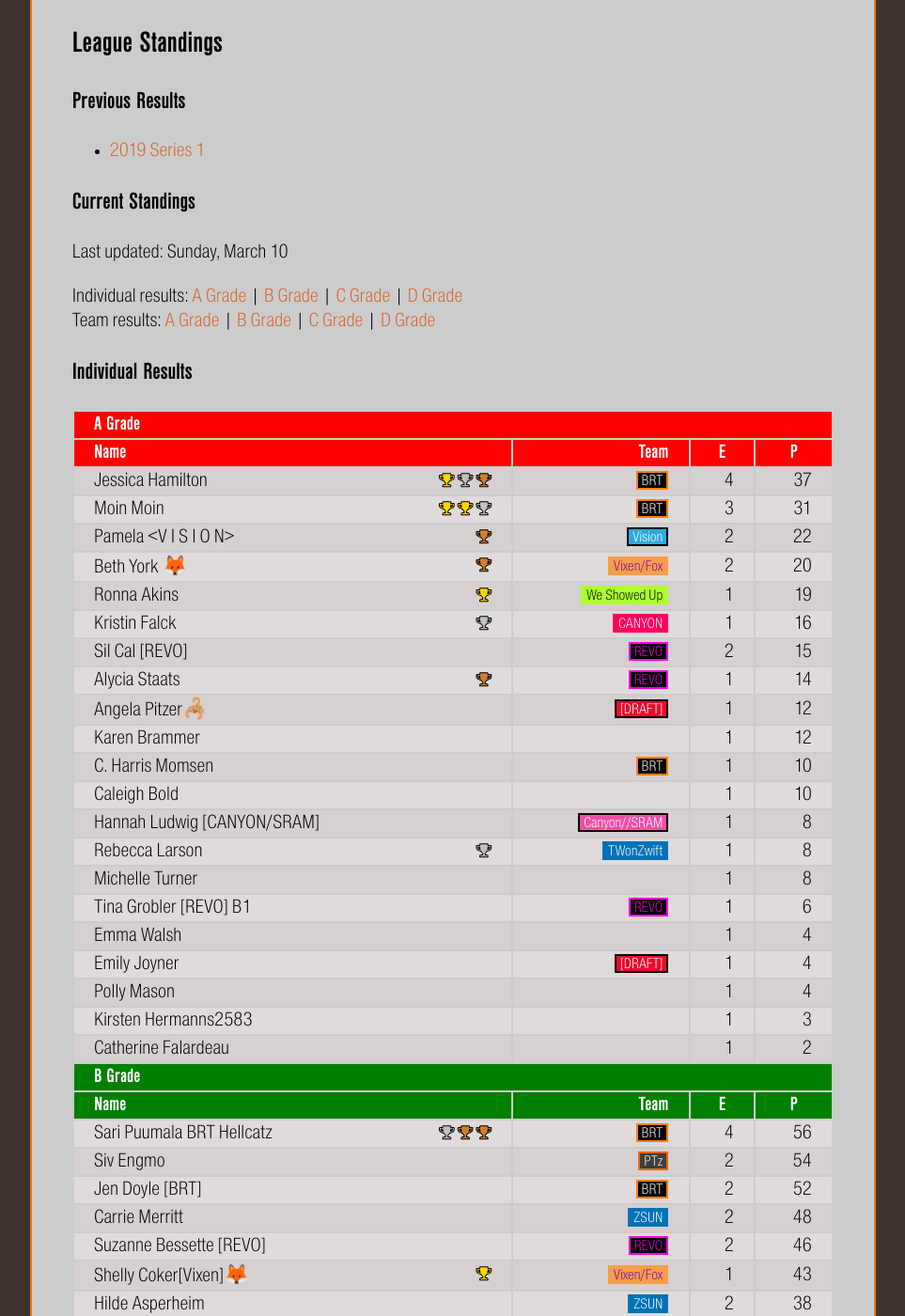
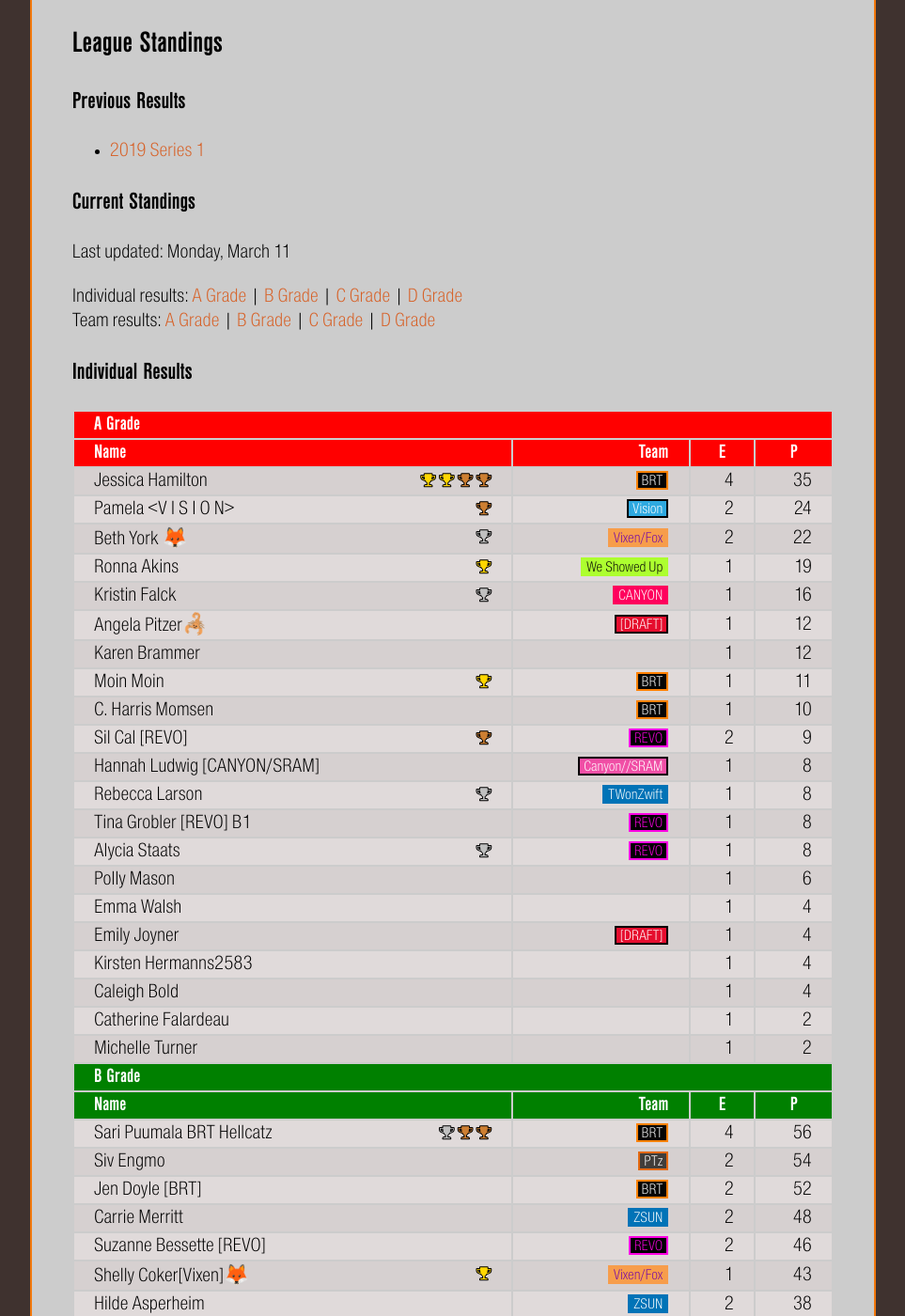
Before and after one commit to jessicah/boltrace.team, a Jekyll site: the page built from wild-women-league.html, in a window 1280 px wide and 1400 px high, scrolled down 1995 px. Shown: the whole window at 94% size, without its empty margins (158-1121 px from the left). Built offline with Jekyll 4.4.1, drawn with Linux system fonts in a browser that asks for light colours; some of the changed text lies outside the part shown.

Commit message:
Wild Women: update results after ZP's automatic suspension...

```diff
--- a/_data/wild.csv
+++ b/_data/wild.csv
@@ -1,25 +1,25 @@
 category,events,points,tname,tid,tc,tbc,tbd,name,flag,zwid,podiums
-A,4,37,BRT,4,ffffff,050505,ff8100,Jessica Hamilton,nz,653395,gold silver bronze
-A,3,31,BRT,4,ffffff,050505,ff8100,Moin Moin ,dk,417656,gold gold silver
-A,2,22,Vision,9,ffffff,2ea9e0,000000,Pamela &lt;V I S I O N&gt;,us,9021,bronze
-A,2,20,Vixen/Fox,1940,7409a6,f79d4b,ffffff,Beth York &#129418;,us,129099,bronze
+A,4,35,BRT,4,ffffff,050505,ff8100,Jessica Hamilton,nz,653395,gold gold bronze bronze
+A,2,24,Vision,9,ffffff,2ea9e0,000000,Pamela &lt;V I S I O N&gt;,us,9021,bronze
+A,2,22,Vixen/Fox,1940,7409a6,f79d4b,ffffff,Beth York &#129418;,us,129099,silver
 A,1,19,We Showed Up ,2216,080707,adff2f,ffffff,Ronna Akins,us,72495,gold
 A,1,16,CANYON,2144,ffffff,ff005d,ff005d,Kristin Falck,no,56138,silver
-A,2,15,REVO,2672,fc00e3,000000,fc00e3,Sil Cal [REVO],us,447517,
-A,1,14,REVO,2672,fc00e3,000000,fc00e3,Alycia Staats,us,331617,bronze
 A,1,12,[DRAFT],1634,ffffff,e60d2e,000000,Angela Pitzer&#129410;,us,10196,
 A,1,12,,0,00dd00,,,Karen Brammer,gb,157814,
+A,1,11,BRT,4,ffffff,050505,ff8100,Moin Moin ,dk,417656,gold
 A,1,10,BRT,4,ffffff,050505,ff8100,C. Harris Momsen,cl,719263,
-A,1,10,,0,00dd00,,,Caleigh Bold,us,977742,
+A,2,9,REVO,2672,fc00e3,000000,fc00e3,Sil Cal [REVO],us,447517,bronze
 A,1,8,Canyon//SRAM,3952,ffffff,f14fa6,000000,Hannah Ludwig [CANYON/SRAM],de,236989,
 A,1,8,TWonZwift,3512,ffffff,0073b7,ffffff,Rebecca Larson,us,264660,silver
-A,1,8,,0,00dd00,,,Michelle Turner,us,1063309,
-A,1,6,REVO,2672,fc00e3,000000,fc00e3,Tina Grobler [REVO] B1,gb,472879,
+A,1,8,REVO,2672,fc00e3,000000,fc00e3,Tina Grobler [REVO] B1,gb,472879,
+A,1,8,REVO,2672,fc00e3,000000,fc00e3,Alycia Staats,us,331617,silver
+A,1,6,,0,00dd00,,,Polly Mason ,gb,136220,
 A,1,4,,0,00dd00,,,Emma Walsh,ie,856680,
 A,1,4,[DRAFT],1634,ffffff,e60d2e,000000,Emily Joyner,us,394039,
-A,1,4,,0,00dd00,,,Polly Mason ,gb,136220,
-A,1,3,,0,00dd00,,,Kirsten Hermanns2583,de,8689,
+A,1,4,,0,00dd00,,,Kirsten Hermanns2583,de,8689,
+A,1,4,,0,00dd00,,,Caleigh Bold,us,977742,
 A,1,2,,0,00dd00,,,Catherine Falardeau,ca,958044,
+A,1,2,,0,00dd00,,,Michelle Turner,us,1063309,
 B,4,56,BRT,4,ffffff,050505,ff8100,Sari Puumala BRT Hellcatz ,fi,604917,silver bronze bronze
 B,2,54,PTz,1,ffffff,403d3a,e3680f,Siv Engmo,no,217993,
 B,2,52,BRT,4,ffffff,050505,ff8100,Jen Doyle [BRT],gb,115835,
@@ -96,7 +96,7 @@ C,1,14,SLOVENIA,1963,ffffff,95c447,ffffff,Darja Vavpetic,si,954014,
 C,1,12,,0,00dd00,,,Lynn Simpson 1920,gb,923028,
 C,1,12,Vixen/Fox,1940,7409a6,f79d4b,ffffff,Sharon Longley,us,466958,
 C,1,10,BRT,4,ffffff,050505,ff8100,Giovanna Fantucchio,gb,399625,
-C,2,10,BRT,4,ffffff,050505,ff8100,Kim Cognato (BRT HellcatZ D),us,598020,
+C,2,10,BRT,4,ffffff,050505,ff8100,Kim Cognato (BRT HellcatZ C),us,598020,
 C,1,10,We Showed Up ,2216,080707,adff2f,ffffff,Dee Makepeace,ca,191036,
 C,1,10,KirchmairCycling,2991,210606,f2e80d,000103,Team WeimaRunner,at,1031513,
 C,1,10,,0,00dd00,,,Carol  Faid,ca,913820,
--- a/_data/wildteam.csv
+++ b/_data/wildteam.csv
@@ -1,8 +1,8 @@
 category,events,points,tid,tname,tc,tbc,tbd
-A,8,107,4,BRT,ffffff,050505,ff8100
-A,4,35,2672,REVO,fc00e3,000000,fc00e3
-A,2,22,9,Vision,ffffff,2ea9e0,000000
-A,2,20,1940,Vixen/Fox,7409a6,f79d4b,ffffff
+A,6,71,4,BRT,ffffff,050505,ff8100
+A,4,25,2672,REVO,fc00e3,000000,fc00e3
+A,2,24,9,Vision,ffffff,2ea9e0,000000
+A,2,22,1940,Vixen/Fox,7409a6,f79d4b,ffffff
 A,1,19,2216,We Showed Up ,080707,adff2f,ffffff
 A,2,16,1634,[DRAFT],ffffff,e60d2e,000000
 A,1,16,2144,CANYON,ffffff,ff005d,ff005d
--- a/wild-women-league.html
+++ b/wild-women-league.html
@@ -1,6 +1,6 @@
 ---
 layout: default
-date: 10/03/2019
+date: 11/03/2019
 ---
 
 <h2>Wild Women Racing League</h2>
```
